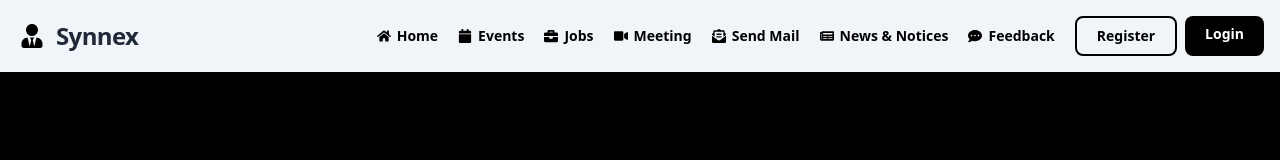
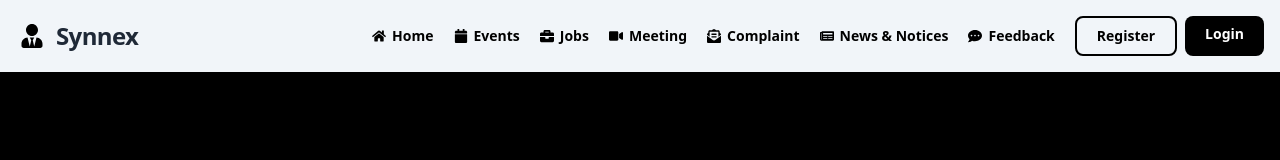
Before and after one commit to Devil85killer/synnex-app-mern, a React (Vite) app in the folder Frontend/: page / in a window 1280 px wide. Shown: the top 160 px of the page. Built offline with nearby package versions, Linux system fonts and the light colour scheme.

Commit message:
Update Topbar.jsx

```diff
--- a/Frontend/src/Components/Topbar.jsx
+++ b/Frontend/src/Components/Topbar.jsx
@@ -61,13 +61,14 @@ function Topbar() {
           <FaBriefcase className="mr-1.5" /> Jobs
         </Link>
 
-        {/* 🔥 Meeting aur Send Mail barabar set hain */}
+        {/* 🔥 Meeting barabar set hai */}
         <Link to="/meeting" className="text-sm flex items-center hover:text-blue-600 transition">
           <FaVideo className="mr-1.5" /> Meeting
         </Link>
 
-        <Link to="/send-mail" className="text-sm flex items-center hover:text-blue-600 transition">
-          <FaEnvelopeOpenText className="mr-1.5" /> Send Mail
+        {/* 🔥 NAYA: Send Mail hatakar Complaint lagaya */}
+        <Link to="/complaint" className="text-sm flex items-center hover:text-red-600 transition">
+          <FaEnvelopeOpenText className="mr-1.5" /> Complaint
         </Link>
 
         <Link to="/newsletter" className="text-sm flex items-center hover:text-blue-600 transition">
@@ -77,8 +78,6 @@ function Topbar() {
         <Link to="/feedback" className="text-sm flex items-center hover:text-blue-600 transition">
           <FaCommentDots className="mr-1.5" /> Feedback
         </Link>
-
-        {/* 🔥 SEARCH ALUMNI YAHAN SE HATA DIYA GAYA HAI 🔥 */}
 
         {/* Auth Buttons */}
         <div className="flex flex-col lg:flex-row gap-2 mt-4 lg:mt-0 pt-4 lg:pt-0 border-t lg:border-t-0 border-gray-200 w-full lg:w-auto">
```
